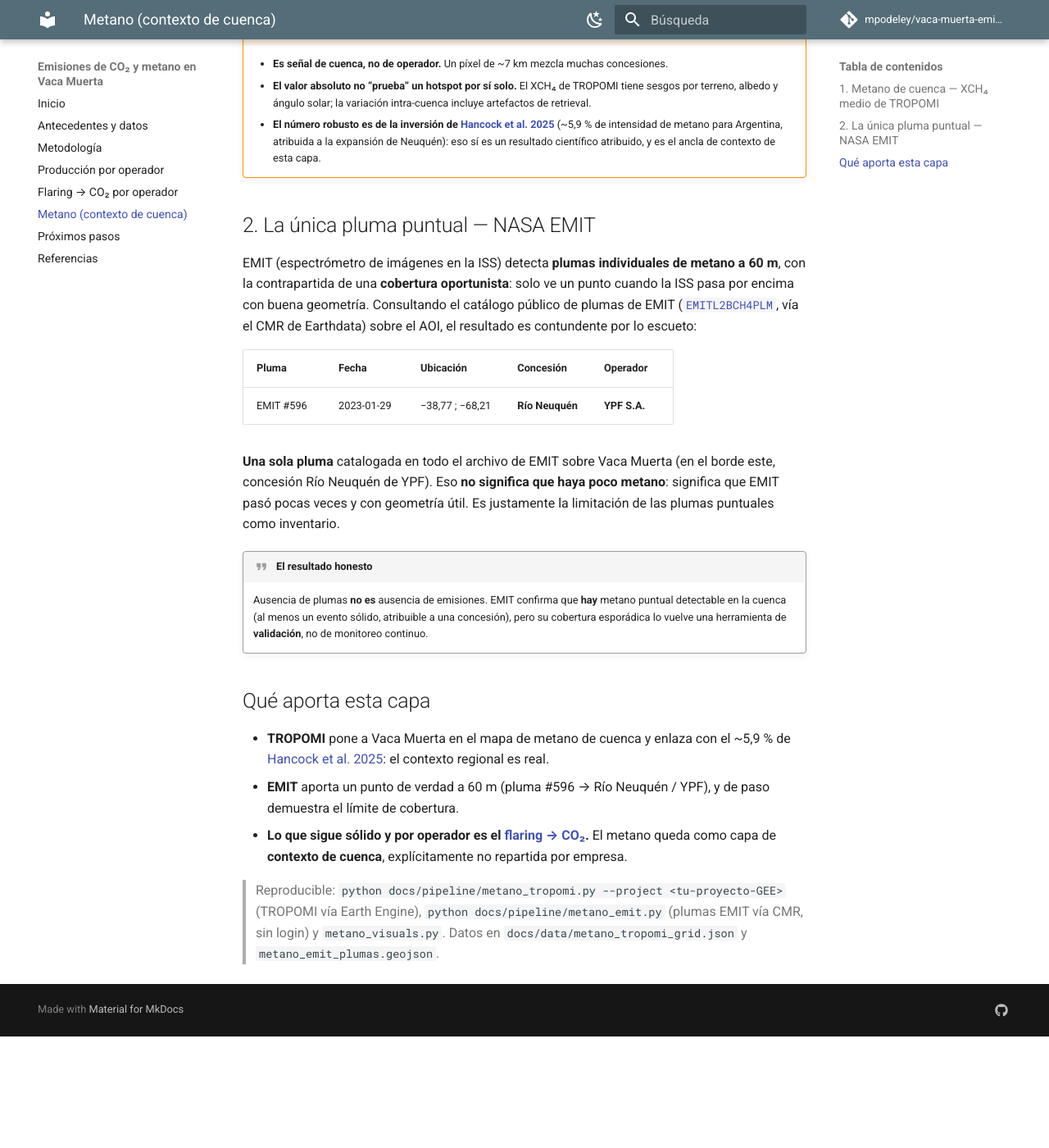
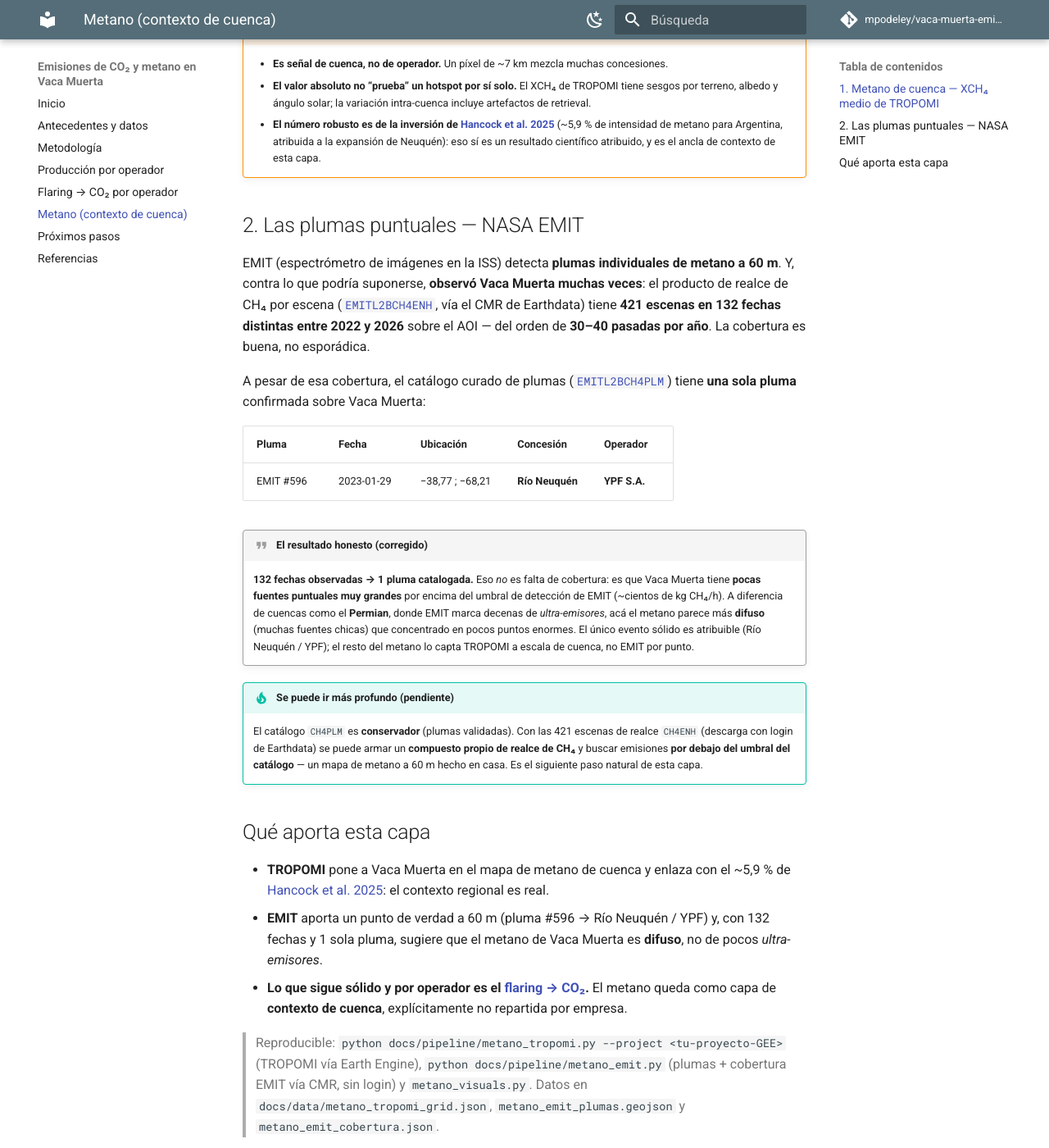
Before and after one commit to mpodeley/vaca-muerta-emisiones, an MkDocs documentation site: the page built from docs/metano.md, in a window 1280 px wide and 1400 px high, scrolled down 1992 px. Shown: the whole window at 82% size. Built offline with MkDocs 1.6.1 and Material for MkDocs 9.7.7, drawn with Linux system fonts in a browser that asks for light colours; comment, search, counter and statistics services are not loaded; before the commit the page ends 3256 px from its top, so only the background shows below that; some of the changed text lies outside the part shown.

Commit message:
Metano/EMIT: corregir framing de cobertura (132 fechas, no esporádica)
EMIT observó el AOI 421 escenas / 132 fechas (2022-2026), buena cobertura repetida.
El "1 sola pluma" no es falta de cobertura sino pocas fuentes puntuales grandes
(metano difuso, no ultra-emisores tipo Permian). metano_emit.py ahora trae también
la cobertura real (CH4ENH vía CMR) → metano_emit_cobertura.json. Nota pendiente:
compuesto propio de realce CH4ENH (descarga con login Earthdata).

Co-Authored-By: Claude Opus 4.8 <noreply@anthropic.com>

```diff
--- a/docs/metano.md
+++ b/docs/metano.md
@@ -3,11 +3,12 @@
 El [flaring → CO₂](flaring.md) se atribuye a cada operador porque las antorchas son **puntos fijos y
 geolocalizados**. El **metano (CH₄)** —fugas y venteos— es lo más relevante para el clima pero lo
 **menos atribuible** desde el espacio: o se lo ve a **escala de cuenca** (TROPOMI, ~7 km) o como
-**plumas puntuales y esporádicas** (EMIT, 60 m). Ninguna de las dos reparte el metano por operador.
+**plumas puntuales** que solo aparecen si la fuente supera un umbral grande (EMIT, 60 m). Ninguna de las
+dos reparte el metano por operador.
 
 Por eso esta página es **contexto honesto**, no un numerador por empresa. Mostramos dos cosas: dónde
-aparece Vaca Muerta en el mapa de metano de cuenca, y la única pluma puntual que NASA EMIT catalogó
-sobre el área.
+aparece Vaca Muerta en el mapa de metano de cuenca, y qué dice EMIT punto por punto (que observó la zona
+**132 veces** y catalogó **una sola pluma** → pocas fuentes puntuales grandes).
 
 !!! info "Por qué *no* hacemos la “intensidad de metano por operador”"
     La idea original (Fase 2) era una **inversión por clúster** de TROPOMI con viento ERA5-Land para
@@ -41,36 +42,46 @@ central-este. Pero ese contraste hay que leerlo con cuidado:
       intensidad de metano para Argentina, atribuida a la expansión de Neuquén): eso sí es un resultado
       científico atribuido, y es el ancla de contexto de esta capa.
 
-## 2. La única pluma puntual — NASA EMIT
+## 2. Las plumas puntuales — NASA EMIT
 
-EMIT (espectrómetro de imágenes en la ISS) detecta **plumas individuales de metano a 60 m**, con la
-contrapartida de una **cobertura oportunista**: solo ve un punto cuando la ISS pasa por encima con buena
-geometría. Consultando el catálogo público de plumas de EMIT
-([`EMITL2BCH4PLM`](https://www.earthdata.nasa.gov/data/catalog/lpcloud-emitl2bch4plm-002), vía el CMR de
-Earthdata) sobre el AOI, el resultado es contundente por lo escueto:
+EMIT (espectrómetro de imágenes en la ISS) detecta **plumas individuales de metano a 60 m**. Y, contra lo
+que podría suponerse, **observó Vaca Muerta muchas veces**: el producto de realce de CH₄ por escena
+([`EMITL2BCH4ENH`](https://www.earthdata.nasa.gov/data/catalog/lpcloud-emitl2bch4enh-002), vía el CMR de
+Earthdata) tiene **421 escenas en 132 fechas distintas entre 2022 y 2026** sobre el AOI — del orden de
+**30–40 pasadas por año**. La cobertura es buena, no esporádica.
+
+A pesar de esa cobertura, el catálogo curado de plumas
+([`EMITL2BCH4PLM`](https://www.earthdata.nasa.gov/data/catalog/lpcloud-emitl2bch4plm-002)) tiene **una
+sola pluma** confirmada sobre Vaca Muerta:
 
 | Pluma | Fecha | Ubicación | Concesión | Operador |
 |---|---|---|---|---|
 | EMIT #596 | 2023-01-29 | −38,77 ; −68,21 | **Río Neuquén** | **YPF S.A.** |
 
-**Una sola pluma** catalogada en todo el archivo de EMIT sobre Vaca Muerta (en el borde este, concesión
-Río Neuquén de YPF). Eso **no significa que haya poco metano**: significa que EMIT pasó pocas veces y con
-geometría útil. Es justamente la limitación de las plumas puntuales como inventario.
+!!! quote "El resultado honesto (corregido)"
+    **132 fechas observadas → 1 pluma catalogada.** Eso *no* es falta de cobertura: es que Vaca Muerta
+    tiene **pocas fuentes puntuales muy grandes** por encima del umbral de detección de EMIT (~cientos de
+    kg CH₄/h). A diferencia de cuencas como el **Permian**, donde EMIT marca decenas de *ultra-emisores*,
+    acá el metano parece más **difuso** (muchas fuentes chicas) que concentrado en pocos puntos enormes.
+    El único evento sólido es atribuible (Río Neuquén / YPF); el resto del metano lo capta TROPOMI a
+    escala de cuenca, no EMIT por punto.
 
-!!! quote "El resultado honesto"
-    Ausencia de plumas **no es** ausencia de emisiones. EMIT confirma que **hay** metano puntual
-    detectable en la cuenca (al menos un evento sólido, atribuible a una concesión), pero su cobertura
-    esporádica lo vuelve una herramienta de **validación**, no de monitoreo continuo.
+!!! tip "Se puede ir más profundo (pendiente)"
+    El catálogo `CH4PLM` es **conservador** (plumas validadas). Con las 421 escenas de realce
+    `CH4ENH` (descarga con login de Earthdata) se puede armar un **compuesto propio de realce de CH₄** y
+    buscar emisiones **por debajo del umbral del catálogo** — un mapa de metano a 60 m hecho en casa.
+    Es el siguiente paso natural de esta capa.
 
 ## Qué aporta esta capa
 
 - **TROPOMI** pone a Vaca Muerta en el mapa de metano de cuenca y enlaza con el ~5,9 % de
   [Hancock et al. 2025](antecedentes.md): el contexto regional es real.
-- **EMIT** aporta un punto de verdad a 60 m (pluma #596 → Río Neuquén / YPF), y de paso demuestra el
-  límite de cobertura.
+- **EMIT** aporta un punto de verdad a 60 m (pluma #596 → Río Neuquén / YPF) y, con 132 fechas y 1 sola
+  pluma, sugiere que el metano de Vaca Muerta es **difuso**, no de pocos *ultra-emisores*.
 - **Lo que sigue sólido y por operador es el [flaring → CO₂](flaring.md).** El metano queda como capa de
   **contexto de cuenca**, explícitamente no repartida por empresa.
 
 > Reproducible: `python docs/pipeline/metano_tropomi.py --project <tu-proyecto-GEE>` (TROPOMI vía Earth
-> Engine), `python docs/pipeline/metano_emit.py` (plumas EMIT vía CMR, sin login) y
-> `metano_visuals.py`. Datos en `docs/data/metano_tropomi_grid.json` y `metano_emit_plumas.geojson`.
+> Engine), `python docs/pipeline/metano_emit.py` (plumas + cobertura EMIT vía CMR, sin login) y
+> `metano_visuals.py`. Datos en `docs/data/metano_tropomi_grid.json`, `metano_emit_plumas.geojson` y
+> `metano_emit_cobertura.json`.
```
Also changed, not shown: docs/data/metano_emit_cobertura.json (added, +13 -0 lines), docs/pipeline/metano_emit.py (+32 -7 lines).
